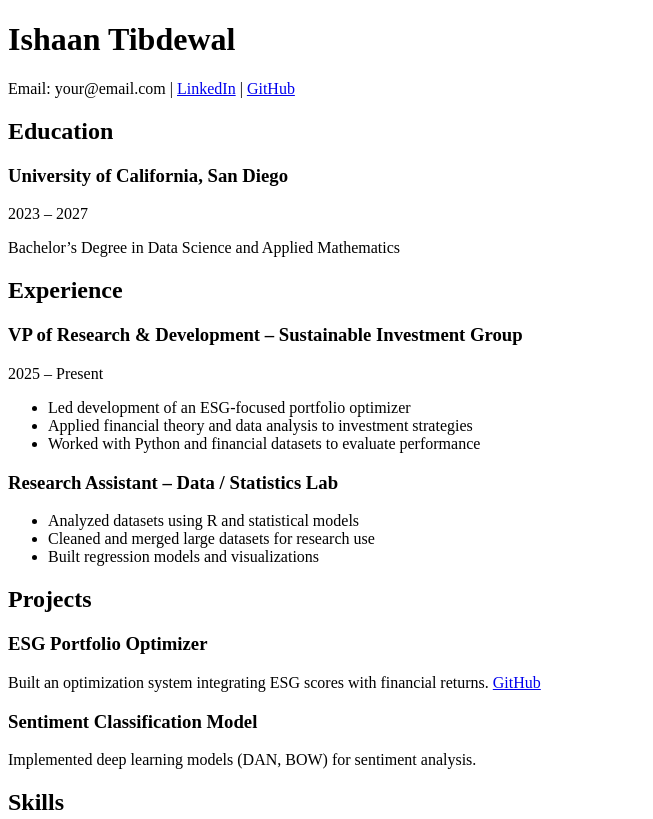
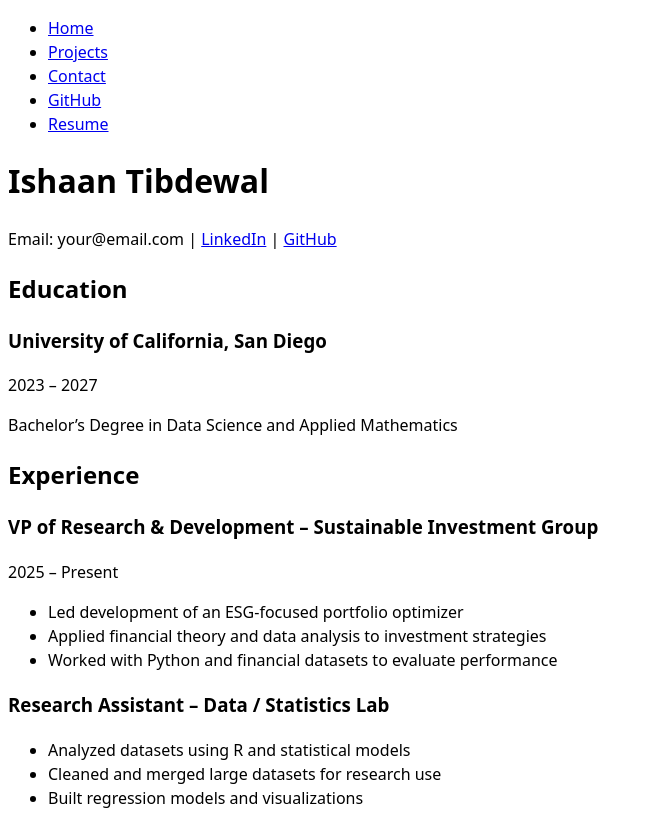
Before and after one commit to ishaantibdewal/dsc106_portfolio, a plain HTML site: page portfolio.html in a window 1280 px wide. Shown: the top 819 px of the page, without its empty margins (0-653 px from the left). Drawn offline with Linux system fonts and the light colour scheme.

Commit message:
nav links in resume

```diff
--- a/portfolio.html
+++ b/portfolio.html
@@ -3,8 +3,19 @@
 <head>
   <meta charset="UTF-8">
   <title>Ishaan - Resume</title>
+  <link rel="stylesheet" href="style.css">
 </head>
 <body>
+
+  <nav>
+    <ul>
+      <li><a href="index.html">Home</a></li>
+      <li><a href="projects/index.html">Projects</a></li>
+      <li><a href="contact/index.html">Contact</a></li>
+      <li><a href="https://github.com/ishaantibdewal" target="_blank">GitHub</a></li>
+      <li><a href="portfolio.html">Resume</a></li>
+    </ul>
+  </nav>
 
   <header>
     <h1>Ishaan Tibdewal</h1>
@@ -96,5 +107,7 @@
     </ul>
   </section>
 
+
+
 </body>
 </html>
```
